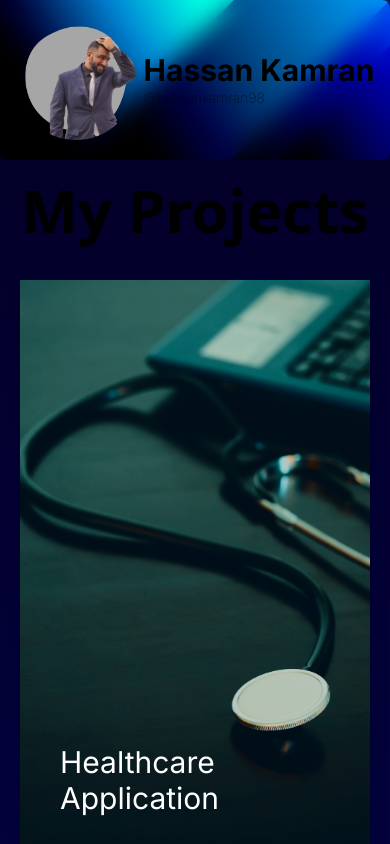
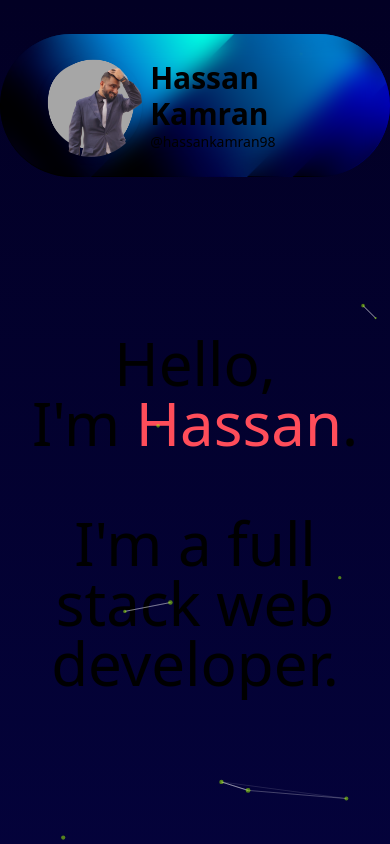
Before and after one commit to kamo4598/portfolio-app, a Next.js app: page / in a window 390 px wide. Shown: the top 844 px of the page. Built offline with nearby package versions, Linux system fonts and the light colour scheme.

Commit message:
Particles and About Me Added

```diff
--- a/app/layout.tsx
+++ b/app/layout.tsx
@@ -5,8 +5,8 @@ import './globals.css'
 const inter = Inter({ subsets: ['latin'] })
 
 export const metadata: Metadata = {
-  title: 'Create Next App',
-  description: 'Generated by create next app',
+  title: 'Hassan Kamran',
+  description: 'Portfolio',
 }
 
 export default function RootLayout({
--- a/app/page.tsx
+++ b/app/page.tsx
@@ -6,15 +6,21 @@ import TimeLine from "../components/timeline/Timeline";
 import TechStack from "@/components/techStack/TechStack";
 import Projects from "@/components/Projects";
 import Contact from "@/components/Contact";
+import ParticlesBackground from "@/components/particles/ParticlesBackground";
+import AboutMe from "@/components/AboutMe";
 
 export default function Home() {
   return (
-    <div className="flex h-auto max-w-[100vw]">
+    <div className="flex h-auto max-w-[100vw] font-sans">
+      <ParticlesBackground />
       <div className="hidden lg:block">
         <SideBar />
       </div>
       <div className="flex-1 flex flex-col items-center justify-center">
-        <Cover />
+        <div className="flex-1 min-h-[100vh] flex flex-col items-center justify-center">
+          <Cover />
+          <AboutMe />
+        </div>
         <Projects />
         <TechStack />
         <TimeLine />
--- /dev/null
+++ b/components/AboutMe.tsx
@@ -0,0 +1,16 @@
+const AboutMe = () => {
+  return (
+    <div className="flex w-full mt-5 min-h-[75vh] justify-center items-center text-6xl font-sans font-thin">
+      <div className="flex flex-col justify-center items-center text-center px-5">
+        <p>
+          Hello, I'm&nbsp;
+          <span className="text-[#ff4d5a]">Hassan</span>.
+        </p>
+        <br />
+        <p>I'm a full stack web developer.</p>
+      </div>
+    </div>
+  );
+};
+
+export default AboutMe;
--- a/components/cover/Cover.tsx
+++ b/components/cover/Cover.tsx
@@ -9,8 +9,8 @@ interface CoverProps {}
 
 const Cover: FC<CoverProps> = () => {
   return (
-    <div className="flex rounded-lg w-full  bg-[url('/cover.jpg')] bg-no-repeat bg-cover">
-      <div className="flex justify-center md:rounded-ld overflow-hidden md:px-10 py-5 bg-blur backdrop-filter backdrop-blur-md w-full gap-2 md:gap-10">
+    <div className="flex rounded-full max-h-[20vh] w-full md:w-3/4 mt-5 bg-[url('/cover.jpg')] bg-no-repeat bg-cover">
+      <div className="flex justify-center rounded-full w-full overflow-hidden px-10 py-5 bg-blur backdrop-filter backdrop-blur-md w-full gap-2 md:gap-10">
         <ProfilePic />
         <div className="flex md:flex-1 flex-col justify-center gap-4">
           <div className="flex justify-between items-center gap-5 ">
--- /dev/null
+++ b/components/particles/ParticlesBackground.tsx
@@ -0,0 +1,34 @@
+import { useCallback } from "react";
+import Particles from "react-tsparticles";
+import type { Container, Engine } from "tsparticles-engine";
+import options from "./config";
+import { loadSlim } from "tsparticles-slim";
+
+const ParticlesBackground = () => {
+  const particlesInit = useCallback(async (engine: Engine) => {
+    console.log(engine);
+
+    // you can initialize the tsParticles instance (engine) here, adding custom shapes or presets
+    // this loads the tsparticles package bundle, it's the easiest method for getting everything ready
+    // starting from v2 you can add only the features you need reducing the bundle size
+    //await loadFull(engine);
+    await loadSlim(engine);
+  }, []);
+
+  const particlesLoaded = useCallback(
+    async (container: Container | undefined) => {
+      await console.log(container);
+    },
+    []
+  );
+  return (
+    <Particles
+      id="tsparticles"
+      init={particlesInit}
+      loaded={particlesLoaded}
+      options={options}
+    ></Particles>
+  );
+};
+
+export default ParticlesBackground;
--- /dev/null
+++ b/components/particles/config.ts
@@ -0,0 +1,67 @@
+import type { ISourceOptions } from "tsparticles-engine";
+
+const options: ISourceOptions = {
+    name: "Basic",
+    particles: {
+        number: {
+            value: 80,
+            density: {
+                enable: true,
+            },
+        },
+        color: {
+            value: "#ff0000",
+            animation: {
+                enable: true,
+                speed: 20,
+                sync: true,
+            },
+        },
+        shape: {
+            type: "circle",
+        },
+        opacity: {
+            value: 0.5,
+        },
+        size: {
+            value: {
+                min: 1,
+                max: 3,
+            },
+        },
+        links: {
+            enable: true,
+            distance: 150,
+            color: "#ffffff",
+            opacity: 0.4,
+            width: 1,
+        },
+        move: {
+            enable: true,
+            speed: 3,
+        },
+    },
+    interactivity: {
+        events: {
+            onHover: {
+                enable: true,
+                mode: "repulse",
+            },
+            onClick: {
+                enable: true,
+                mode: "push",
+            },
+        },
+        modes: {
+            repulse: {
+                distance: 200,
+            },
+            push: {
+                quantity: 4,
+            },
+        },
+    },
+
+};
+
+export default options;
--- a/package.json
+++ b/package.json
@@ -14,8 +14,10 @@
     "next": "14.0.2",
     "react": "^18",
     "react-dom": "^18",
+    "react-tsparticles": "^2.12.2",
     "react-vertical-timeline-component": "^3.6.0",
-    "tailwind-merge": "^2.0.0"
+    "tailwind-merge": "^2.0.0",
+    "tsparticles-slim": "^2.12.0"
   },
   "devDependencies": {
     "@types/node": "^20",
```
Also changed, not shown: 1 other file (tests, documents, lock files or other folders).
